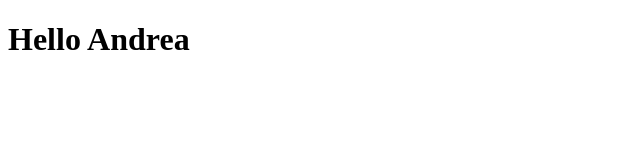
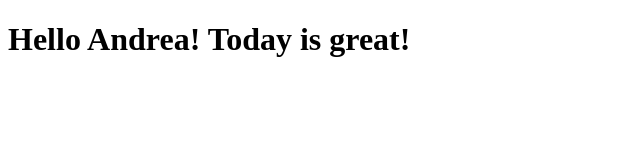
Before and after one commit to andreamuerth/coursera-test, a plain HTML site: page site/index.html in a window 1280 px wide. Shown: the whole page, without its empty margins (0-640 px from the left). Drawn offline with Linux system fonts and the light colour scheme.

Commit message:
small addition to page

```diff
--- a/site/index.html
+++ b/site/index.html
@@ -4,6 +4,6 @@
 	<title>Hello Andrea</title>
 </head>
 <body>
-<h1>Hello Andrea<h1>
+<h1>Hello Andrea! Today is great! <h1>
 </body>
 </html>
```
